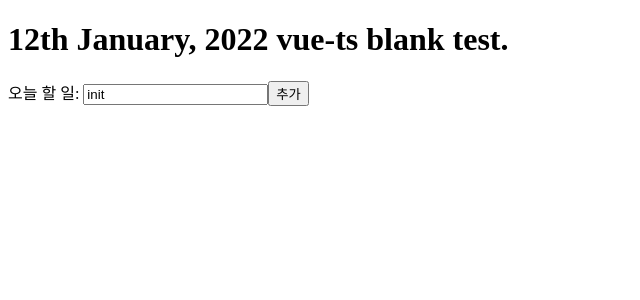
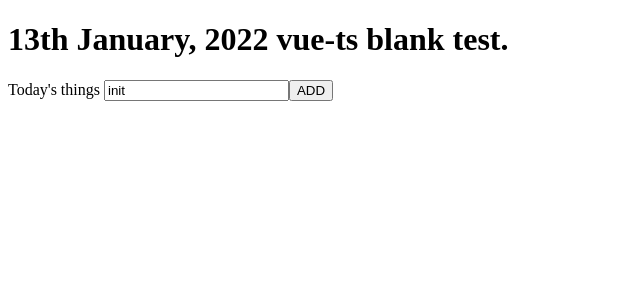
Before and after one commit to eg2data/vue-todo, a Vue app: page / in a window 1280 px wide. Shown: the top 300 px of the page, without its empty margins (0-640 px from the left). Built offline with nearby package versions, Linux system fonts and the light colour scheme.

Commit message:
13th January, 2022 finished.

```diff
--- a/src/App.vue
+++ b/src/App.vue
@@ -1,30 +1,23 @@
 <template>
   <div>
     <header>
-      <h1> 12th January, 2022 vue-ts blank test. </h1>
+      <h1> 13th January, 2022 vue-ts blank test. </h1>
     </header>
     <main>
-      <TodoList :item="todoItem" @input="updateTodoItem" @add="addTodoItem"></TodoList>
+      <TodoList :item="todoItem" @update="updateTodoItem" @add="addTodoItem"></TodoList>
       <ul>
-        <TodoListItems v-for="(todoItem, index) in todoItems" :key="index" :todoItem="todoItem" :index="index"
-        @remove="removeTodoItem" @toggle="toggleTodoItem"></TodoListItems>
+        <TodoItemList v-for="(todoItem, index) in todoItems" :key="index" :item="todoItem" :index="index" @toggle="toggleTodoItem" @remove="removeTodoItem"></TodoItemList> <!-- (todoItem, ) 과 :item="todoItem"이 동일해야 하네 -->
       </ul>
     </main>
-
   </div>
 </template>
 
 <script lang="ts">
     import Vue from 'vue'
     import TodoList from "@/components/TodoList.vue";
-    import TodoListItems from "@/components/TodoListItems.vue";
+    import TodoItemList from "@/components/TodoItemList.vue";
 
-    export interface Todo {
-      title: string,
-      done: boolean
-    }
-
-    const STORAGE_KEY = "12-jan-vue-ts"
+    const STORAGE_KEY = "13-jan-vue-ts"
     const storage = {
       save(value: Todo[]) {
         const parsed = JSON.stringify(value)
@@ -34,11 +27,16 @@
         const value = localStorage.getItem(STORAGE_KEY) || "[]"
         const result = JSON.parse(value)
         return result
-      }
+      },
+    }
+
+    export interface Todo {
+      title: string,
+      done: boolean
     }
 
     export default Vue.extend ({
-      components: {TodoListItems, TodoList},
+      components: {TodoItemList, TodoList},
       data() {
         return {
           todoItem: "init",
@@ -47,7 +45,11 @@
       },
       methods: {
         updateTodoItem(value: string) {
-          this.todoItem = value;
+          this.todoItem = value
+
+        },
+        initTodoItem() {
+          this.todoItem = ""
         },
         addTodoItem() {
           const value = this.todoItem
@@ -59,11 +61,8 @@
           storage.save(this.todoItems)
           this.initTodoItem()
         },
-        initTodoItem() {
-          this.todoItem = ""
-        },
         fetchTodoItem() {
-          this.todoItems = storage.fetch().sort((a, b) => { // 새로고침 안 누르고 바로 정렬되게 하려면 어떻게해야할까? 고민해보고 적용해보기
+          this.todoItems = storage.fetch().sort((a, b) => {
             if (a.title > b.title) {
               return 1;
             }
@@ -74,10 +73,10 @@
           });
           storage.save(this.todoItems)
         },
-        toggleTodoItem(value: Todo, index: number) {
+        toggleTodoItem(item: Todo, index: number) {
           this.todoItems.splice(index, 1, {
-            ...value,
-            done: !value.done
+            ...item,
+            done: !item.done
           })
           storage.save(this.todoItems)
         },
@@ -85,12 +84,10 @@
           this.todoItems.splice(index, 1)
           storage.save(this.todoItems)
         }
-
       },
-      created() {  // 이게 정확히 무엇을 의미하는지 좀 알아야겠다. 뭔 의미가 있지? 없는 것과는 뭔 차이가 있지?
-        this.fetchTodoItem()
+      created() {
+        this.fetchTodoItem();
       }
-
     })
 </script>
 
--- a/src/components/TodoListItems.vue
+++ b/src/components/TodoItemList.vue
@@ -1,8 +1,8 @@
 <template>
   <div>
     <li>
-      <span class="item" :class="completeItem" @click="toggleItem"> {{ todoItem.title }} </span>
-      <button type="button" @click="removeItem">삭제</button>
+      <span @click="toggleItem" class="item" :class="completeItem"> {{ item.title }} </span>
+      <button type="button" @click="removeItem">Delete</button>
     </li>
   </div>
 </template>
@@ -13,7 +13,7 @@ import {Todo} from "@/App.vue";
 
     export default Vue.extend ({
       props: {
-        todoItem: {
+        item: {
           type: Object as PropType<Todo>,
         },
         index: {
@@ -22,7 +22,7 @@ import {Todo} from "@/App.vue";
       },
       methods: {
         toggleItem() {
-          this.$emit("toggle", this.todoItem, this.index)
+          this.$emit("toggle", this.item, this.index)
         },
         removeItem() {
           this.$emit("remove", this.index)
@@ -30,7 +30,7 @@ import {Todo} from "@/App.vue";
       },
       computed: {
         completeItem(): string | null {
-          return this.todoItem.done ? "completed" : null
+          return this.item.done ? "completed" : null
         }
       }
     })
@@ -43,5 +43,4 @@ import {Todo} from "@/App.vue";
 .completed {
   text-decoration: line-through;
 }
-
 </style>
--- a/src/components/TodoList.vue
+++ b/src/components/TodoList.vue
@@ -1,8 +1,8 @@
 <template>
   <div>
-    <label for="todo-list">오늘 할 일: </label>
+    <label for="todo-list"> Today's things </label>
     <input id="todo-list" type="text" :value="item" @input="updateItem"/>
-    <button type="text" @click="addItem">추가</button>
+    <button type="button" @click="addItem"> ADD </button>
   </div>
 </template>
 
@@ -13,13 +13,13 @@
       props: {
         item: {
           type: String,
-          required: true
+          required: true,
         }
       },
       methods: {
         updateItem(event: InputEvent) {
           const eventTarget = event.target as HTMLInputElement
-          this.$emit("input", eventTarget.value)
+          this.$emit("update", eventTarget.value)
         },
         addItem() {
           this.$emit("add")
```
